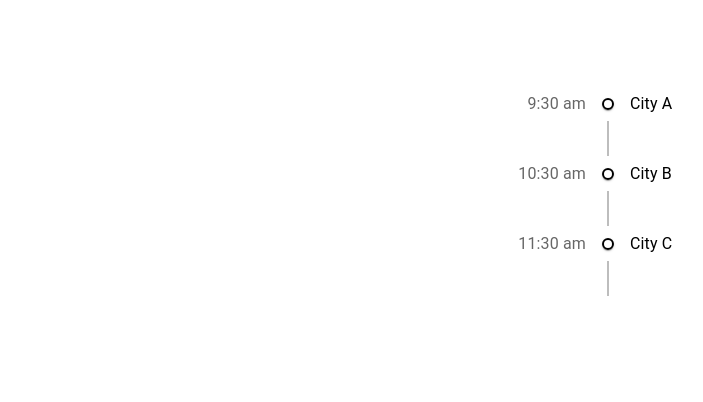
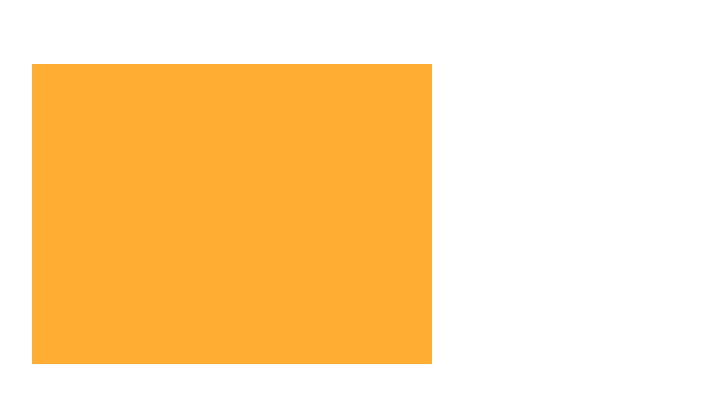
Before and after one commit to fedor11235/site-model, a React (Create React App) app: page / in a window 1280 px wide. Shown: the top 402 px of the page, without its empty margins (32-735 px from the left). Built offline with nearby package versions, Linux system fonts and the light colour scheme.

Commit message:
Added all auxiliary components

```diff
--- a/src/App.jsx
+++ b/src/App.jsx
@@ -1,13 +1,30 @@
+import { createTheme, colors, ThemeProvider } from '@mui/material';
 import './App.css';
 
-import {MuiTimeline} from "./components/MuiTimeline"
+import {MuiResponsiveness} from "./components/MuiResponsiveness"
+
+const theme = createTheme({
+  palette: {
+    status: {
+      danger: "#e53e3e"
+    },
+    secondary: {
+      main: colors.orange[500],
+    },
+    neutral:{
+      main: colors.grey[500],
+      darker: colors.grey[700]
+    }
+  },
+});
 
 function App() {
   return (
-
-    <div className="App">
-      <MuiTimeline></MuiTimeline>
-    </div>
+    <ThemeProvider theme={theme}>
+      <div className="App">
+        <MuiResponsiveness></MuiResponsiveness>
+      </div>
+    </ThemeProvider>
   );
 }
 
--- /dev/null
+++ b/src/components/MuiResponsiveness.jsx
@@ -0,0 +1,31 @@
+import { Box, styled } from "@mui/material"
+
+
+//Understand color themes
+const styledBox = styled(Box)(({theme})=>({
+    height: "250px",
+    width: "250px",
+    backgroundColor: theme.palete.neutral?.darker,
+}))
+
+export const MuiResponsiveness = () => {
+
+    return(
+        <>
+            <Box
+                sx={{
+                    width: {
+                        xs: 100, //0
+                        sm: 200, //600
+                        md: 300, //900
+                        lg: 400, //1200
+                        xl: 500, //1536
+                    },
+                    height: 300,
+                    bgcolor:"secondary.light"
+                }}>
+            </Box>
+            <styledBox />
+        </>
+    )
+}
```
Also changed, not shown: src/components/MuiMasonry.jsx (added, +42 -0 lines), src/components/theme.d.ts (added, +31 -0 lines).
